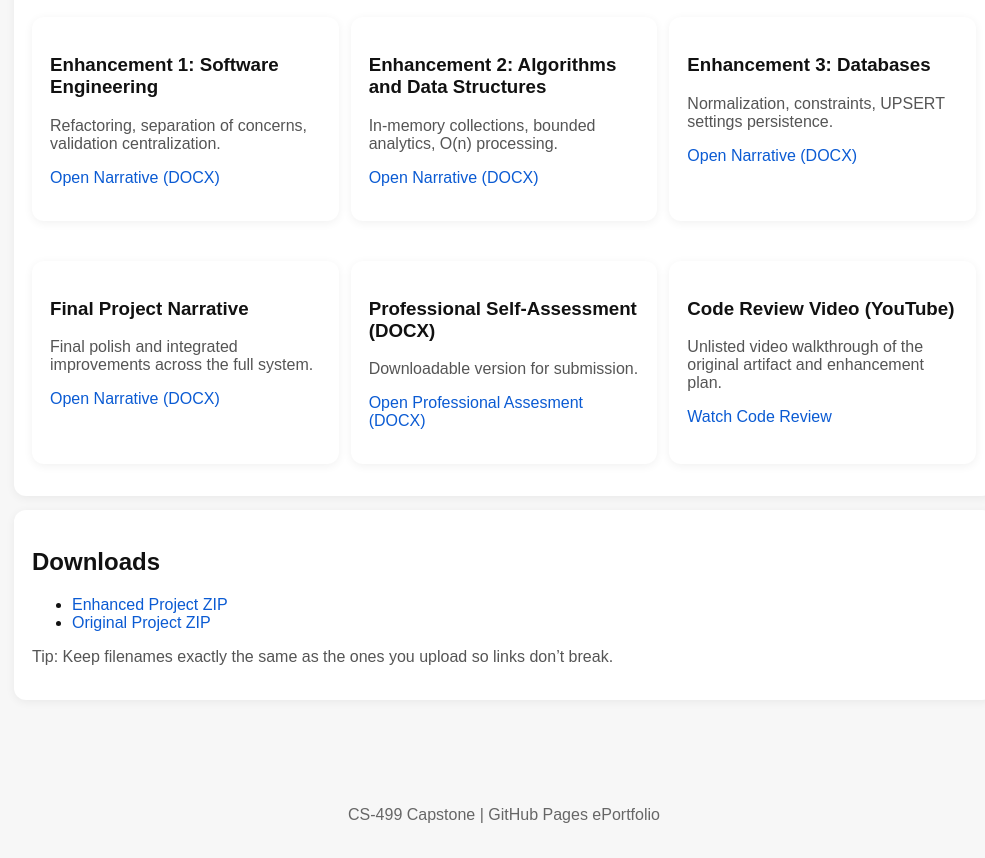
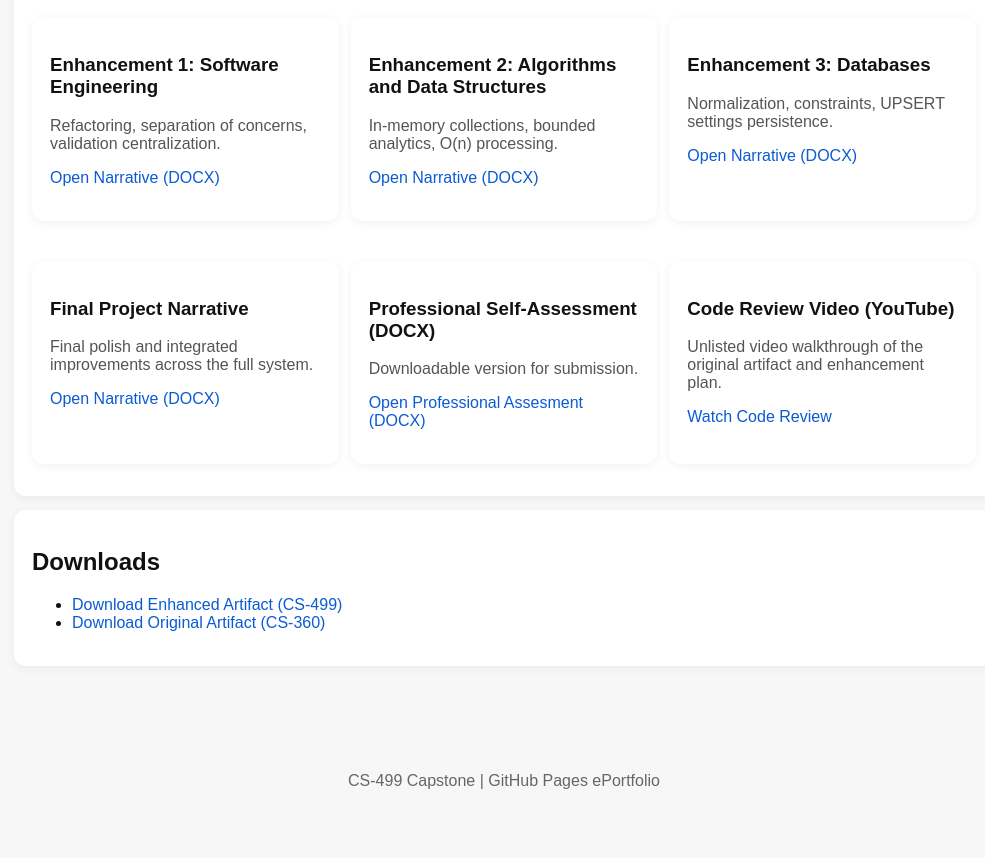
Before and after one commit to anitai05/anitai05.github.io, a plain HTML site: page index.html in a window 1280 px wide. Shown: the part 566-1424 px from the top of the page, without its empty margins (136-1121 px from the left). After the commit the page ends 1390 px from the top, so only its background shows below. Drawn offline with Linux system fonts and the light colour scheme.

Commit message:
Update index.html

```diff
--- a/index.html
+++ b/index.html
@@ -93,10 +93,17 @@
     <section class="card">
       <h2>Downloads</h2>
       <ul>
-        <li><a href="downloads/WeightTracker_Enhanced_CS499_AnitaGrace.zip" target="_blank">Enhanced Project ZIP</a></li>
-        <li><a href="downloads/CS360_WeightTracker_AnitaGrace_ORIGINAL.zip" target="_blank">Original Project ZIP</a></li>
+        <li>
+          <a href="downloads/WeightTracker_Enhanced_CS499_AnitaGrace.zip" target="_blank">
+            Download Enhanced Artifact (CS-499)
+          </a>
+        </li>
+        <li>
+          <a href="downloads/WeightTracker_Original_CS360_AnitaGrace.zip" target="_blank">
+            Download Original Artifact (CS-360)
+          </a>
+        </li>
       </ul>
-      <p class="muted">Tip: Keep filenames exactly the same as the ones you upload so links don’t break.</p>
     </section>
   </main>
 
```
